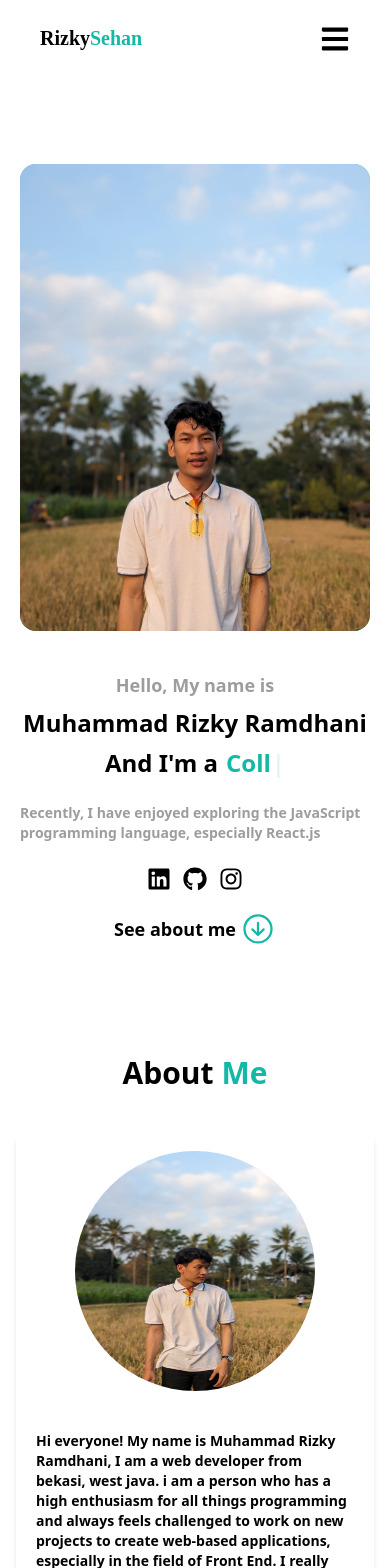
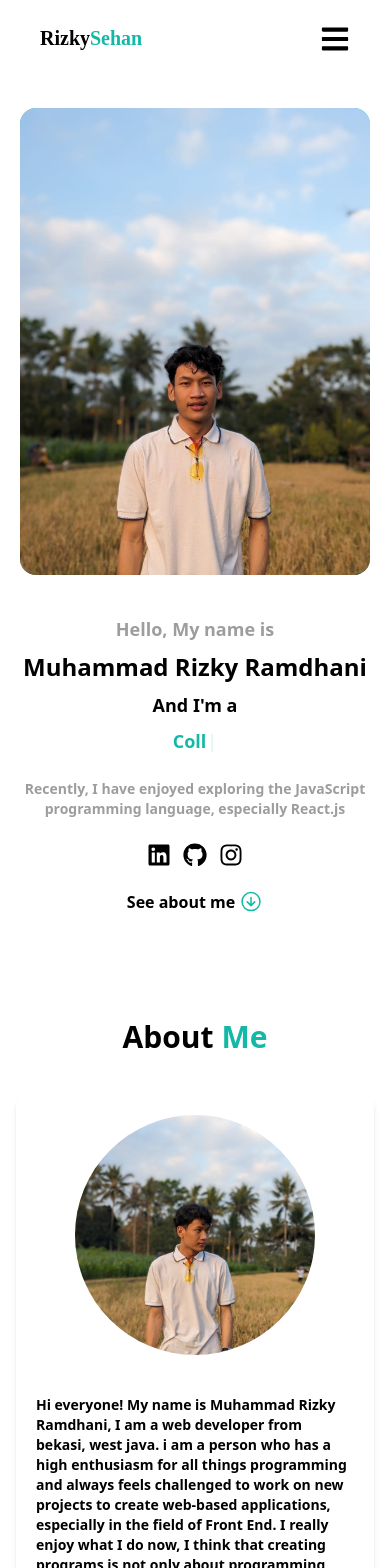
Before and after one commit to RizkySehan/My-Portfolio, a React (Vite) app: page / in a window 390 px wide. Shown: the top 1568 px of the page. Built offline with nearby package versions, Linux system fonts and the light colour scheme.

Commit message:
feature: add package emailjs & sweeatalert, then change responsive

```diff
--- a/package.json
+++ b/package.json
@@ -10,12 +10,14 @@
     "preview": "vite preview"
   },
   "dependencies": {
+    "@emailjs/browser": "^3.11.0",
     "framer-motion": "^10.16.16",
     "react": "^18.2.0",
     "react-dom": "^18.2.0",
     "react-icons": "^4.12.0",
     "react-router-dom": "^6.20.0",
     "react-scroll": "^1.9.0",
+    "sweetalert2": "^11.10.1",
     "typewriter-effect": "^2.21.0"
   },
   "devDependencies": {
--- a/src/Components/Footer/Footer.jsx
+++ b/src/Components/Footer/Footer.jsx
@@ -30,7 +30,7 @@ function Footer() {
             href={href}
             target="_blink"
             key={id}
-            className=" p-2 bg-white rounded-lg hover:-translate-y-1 duration-500"
+            className="text-primary p-2 bg-white rounded-lg hover:-translate-y-1 duration-500"
           >
             <SocialMediaIcon />
           </a>
--- a/src/Components/Navbar/Navbar.jsx
+++ b/src/Components/Navbar/Navbar.jsx
@@ -38,11 +38,13 @@ function Navbar() {
         variants={fadeIn("down", "tween", 0.3, 0.75)}
         className="flex justify-between"
       >
-        <a
-          href="#home"
+        <Link
+          to="home"
+          smooth
+          duration={500}
           className={`${
             theme === "light" ? "text-black" : "text-white"
-          } text-xl font-bold font-burtons`}
+          } text-xl font-bold font-burtons cursor-pointer`}
         >
           Rizky
           <span
@@ -52,7 +54,7 @@ function Navbar() {
           >
             Sehan
           </span>
-        </a>
+        </Link>
         <div
           className={`${
             theme === "light" ? "text-black" : "text-white"
--- a/src/Pages/About.jsx
+++ b/src/Pages/About.jsx
@@ -45,7 +45,7 @@ function About() {
             variants={fadeIn("right", "tween", 1, 1.1)}
             src={picture[1]}
             alt="About.Jpeg"
-            className="rounded-full w-60 h-60 xl:rounded-lg lg:w-80 lg:h-80"
+            className="rounded-full w-60 h-60 xl:rounded-lg lg:w-80 lg:h-80 object-cover object-center"
           />
           <div
             className={`${
--- a/src/Pages/Contact.jsx
+++ b/src/Pages/Contact.jsx
@@ -2,11 +2,42 @@ import { motion } from "framer-motion";
 import { fadeIn, staggerContainer, zoomIn } from "../Utils/Motion";
 import CardContact from "../Components/CardContact/CardContact";
 import { FaPaperPlane } from "react-icons/fa";
-import { useContext } from "react";
+import { useContext, useRef } from "react";
 import { ThemeContext } from "../Context/ThemeContext";
+import emailjs from "@emailjs/browser";
+import Swal from "sweetalert2";
 
 function Contact() {
   const { theme } = useContext(ThemeContext);
+  const form = useRef();
+
+  const sendEmail = (e) => {
+    e.preventDefault();
+
+    emailjs
+      .sendForm(
+        import.meta.env.VITE_SERVER_ID,
+        import.meta.env.VITE_TEMPLATE_ID,
+        form.current,
+        import.meta.env.VITE_PUBLIC_KEY
+      )
+      .then(() => {
+        Swal.fire({
+          icon: "success",
+          title: "Your Message is Succesfully Sended!",
+          timer: 2500,
+        });
+      })
+      .catch(() =>
+        Swal.fire({
+          icon: "error",
+          title: "Oops...",
+          text: "Something went wrong!",
+          timer: 2500,
+        })
+      );
+    e.target.reset();
+  };
 
   return (
     <section id="contact" className="container mx-auto px-8 xl:px-32">
@@ -75,12 +106,18 @@ function Contact() {
                 Or contact me through this form
               </p>
             </div>
-            <form action="" className="flex flex-col gap-y-5">
+            <form
+              action=""
+              ref={form}
+              onSubmit={sendEmail}
+              className="flex flex-col gap-y-5"
+            >
               <input
                 type="text"
                 id="fullName"
                 name="fullName"
                 placeholder="Full Name"
+                required
                 className={`${
                   theme === "light"
                     ? "border border-primary"
@@ -93,6 +130,7 @@ function Contact() {
                 id="email"
                 name="email"
                 placeholder="Email"
+                required
                 className={`${
                   theme === "light"
                     ? "border border-primary"
@@ -103,6 +141,7 @@ function Contact() {
                 id="message"
                 name="message"
                 placeholder="Message"
+                required
                 className={`${
                   theme === "light"
                     ? "border border-primary"
--- a/src/Pages/Home.jsx
+++ b/src/Pages/Home.jsx
@@ -23,7 +23,7 @@ function Home() {
         viewport={{ once: true, amount: 0.25 }}
         whileInView="show"
         initial="hidden"
-        className="flex flex-col xl:flex-row justify-center xl:gap-20 items-center pt-24 2xl:pt-40"
+        className="flex flex-col xl:flex-row justify-center xl:gap-20 items-center pt-10 sm:pt-24 2xl:pt-40"
       >
         <motion.div
           variants={slideIn("left", "tween", 0.1, 1)}
@@ -43,11 +43,11 @@ function Home() {
           >
             {name}
           </h1>
-
+          <div>
             <h2
               className={`${
                 theme === "light" ? "text-black" : "text-white"
-            } text-2xl md:text-3xl 2xl:text-4xl font-bold flex items-center gap-2`}
+              } text-lg md:text-3xl 2xl:text-4xl font-bold flex flex-col lg:flex-row items-center gap-2`}
             >
               {"And I'm a "}
               <span
@@ -60,10 +60,11 @@ function Home() {
                 />
               </span>
             </h2>
+          </div>
           <p
             className={`${
               theme === "light" ? "text-light" : "text-altLight"
-            } text-sm md:text-lg font-bold py-4 max-w-lg xl:max-w-xl`}
+            } text-sm md:text-lg font-bold py-4 max-w-lg xl:max-w-xl text-center lg:text-left`}
           >
             {description[0]}
           </p>
@@ -93,14 +94,14 @@ function Home() {
               <p
                 className={`${
                   theme === "light" ? "text-black" : "text-white"
-                } text-lg font-semibold`}
+                } lg:text-lg font-semibold`}
               >
                 See about me
               </p>
               <IoArrowDownCircleOutline
                 className={`${
                   theme === "light" ? "text-primary" : "text-altPrimary"
-                } text-4xl`}
+                } text-2xl lg:text-4xl`}
               />
             </Link>
           </motion.div>
--- a/src/Pages/Portfolio.jsx
+++ b/src/Pages/Portfolio.jsx
@@ -39,7 +39,7 @@ function Portfolio() {
               theme === "light" ? "text-primary" : "text-altPrimary"
             } font-bold text-xl lg:text-2xl`}
           >
-            Protect {"i'm"} created
+            Project {"i'm"} created
           </h1>
           <p
             className={`${
```
Also changed, not shown: 2 other files (tests, documents, lock files or other folders). Lines whose indentation alone changed are shown as unchanged.
